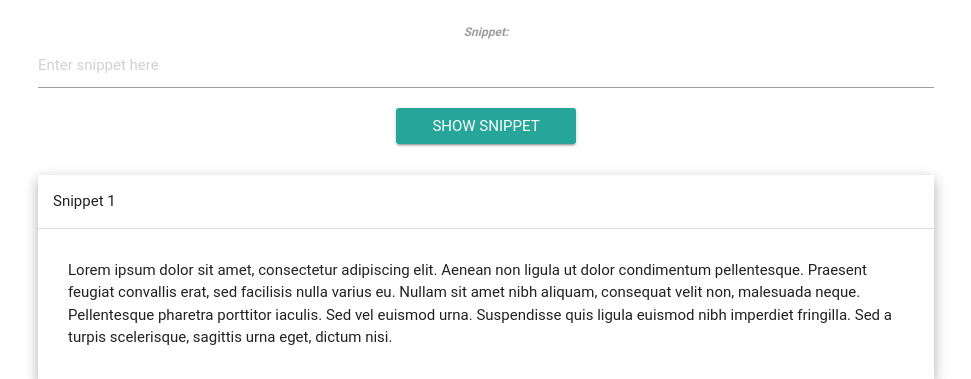
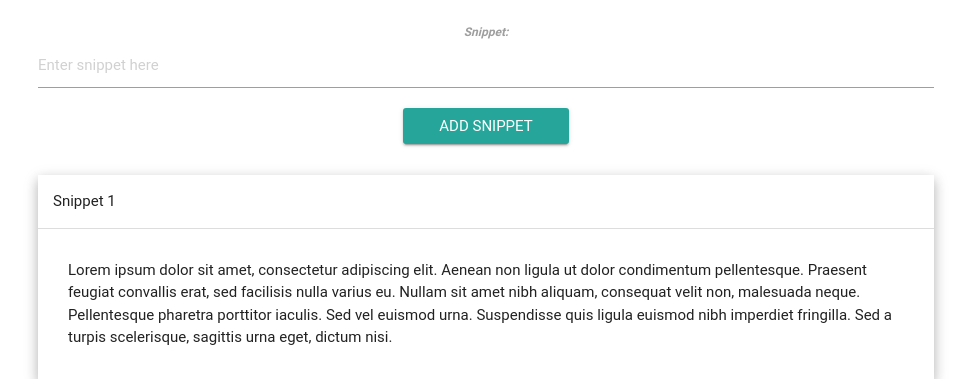
Before and after one commit to ucl-no0bs/Website-Stable, a PHP site: page /view/view_home.php in a window 1280 px wide. Shown: the part 210-589 px from the top of the page, without its empty margins (154-1125 px from the left). Run offline with PHP 8.4, Linux system fonts and the light colour scheme; some libraries are stand-ins or nearby versions; some web fonts are replaced.

Commit message:
changed the button text to avoid confusion

```diff
--- a/view/view_home.php
+++ b/view/view_home.php
@@ -29,7 +29,7 @@
     <form action="../controller/controller_home_addSnippet.php" method="post">
         <label><b><i>Snippet: </i></b></label>
         <input type="text" name="snippet" placeholder="Enter snippet here">
-        <input class="btn waves-effect waves-light" type="submit" value="show snippet"/>
+        <input class="btn waves-effect waves-light" type="submit" value="Add Snippet"/>
     </form>
     </div>
 
```
